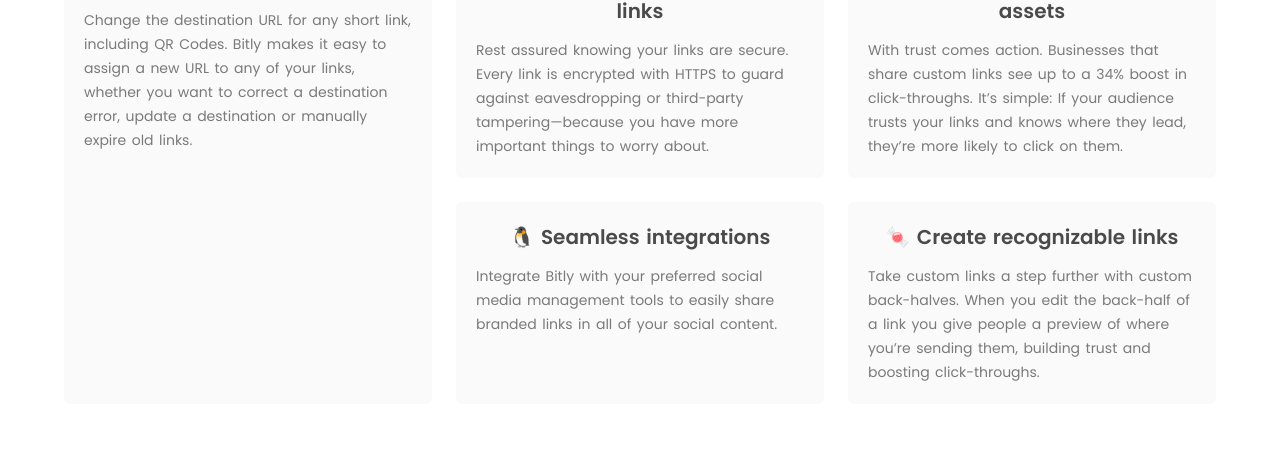
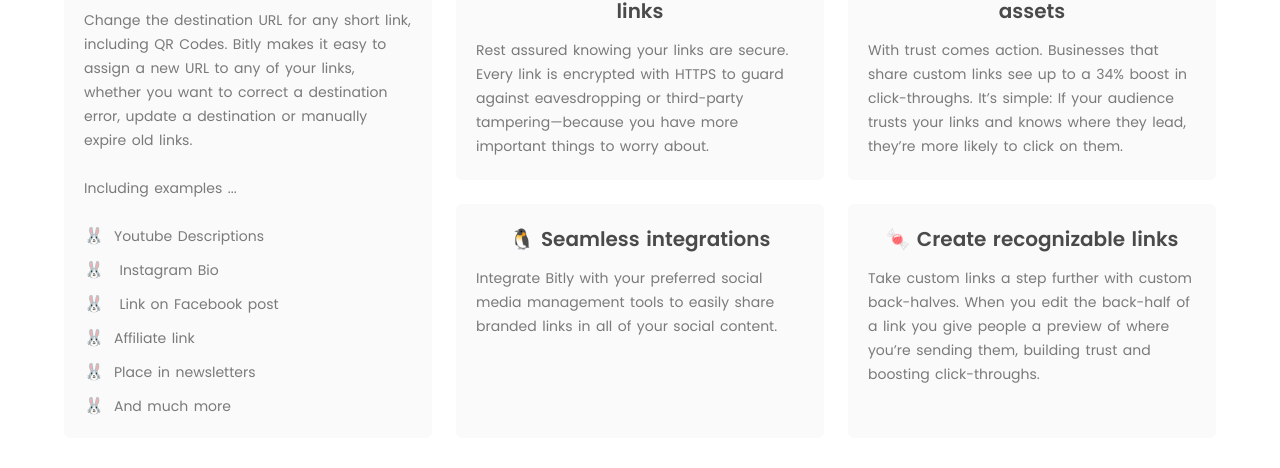
Before and after one commit to FranciscoMendes10866/slimlink, a Nuxt app in the folder frontend/: page / in a window 1280 px wide. Shown: the part 1040-1508 px from the top of the page. Built offline with nearby package versions, Linux system fonts and the light colour scheme; what vuesax would draw is missing.

Commit message:
created the ul list and used unicode chars as bullet points

```diff
--- a/frontend/pages/index.vue
+++ b/frontend/pages/index.vue
@@ -111,12 +111,34 @@
               >
                 👋&nbsp;Easily redirect any link
               </h4>
-              <small class="has-text-grey">
+              <small class="has-text-grey mb-3">
                 Change the destination URL for any short link, including QR
                 Codes. Bitly makes it easy to assign a new URL to any of your
                 links, whether you want to correct a destination error, update a
                 destination or manually expire old links.
               </small>
+              <br /><br />
+              <small class="has-text-grey">Including examples ...</small>
+              <ul class="mt-5 has-text-grey">
+                <li>
+                  <small>Youtube Descriptions</small>
+                </li>
+                <li>
+                  <small> Instagram Bio</small>
+                </li>
+                <li>
+                  <small> Link on Facebook post</small>
+                </li>
+                <li>
+                  <small>Affiliate link</small>
+                </li>
+                <li>
+                  <small>Place in newsletters</small>
+                </li>
+                <li>
+                  <small>And much more</small>
+                </li>
+              </ul>
             </div>
           </div>
           <div class="tile is-4 is-vertical is-parent">
@@ -337,4 +359,14 @@ export default Vue.extend({
   background-position: left;
   position: relative;
 }
+li {
+  list-style: none;
+}
+li:not(:last-child) {
+  margin-bottom: 10px;
+}
+li::before {
+  content: '\1F430';
+  margin-right: 10px;
+}
 </style>
```
